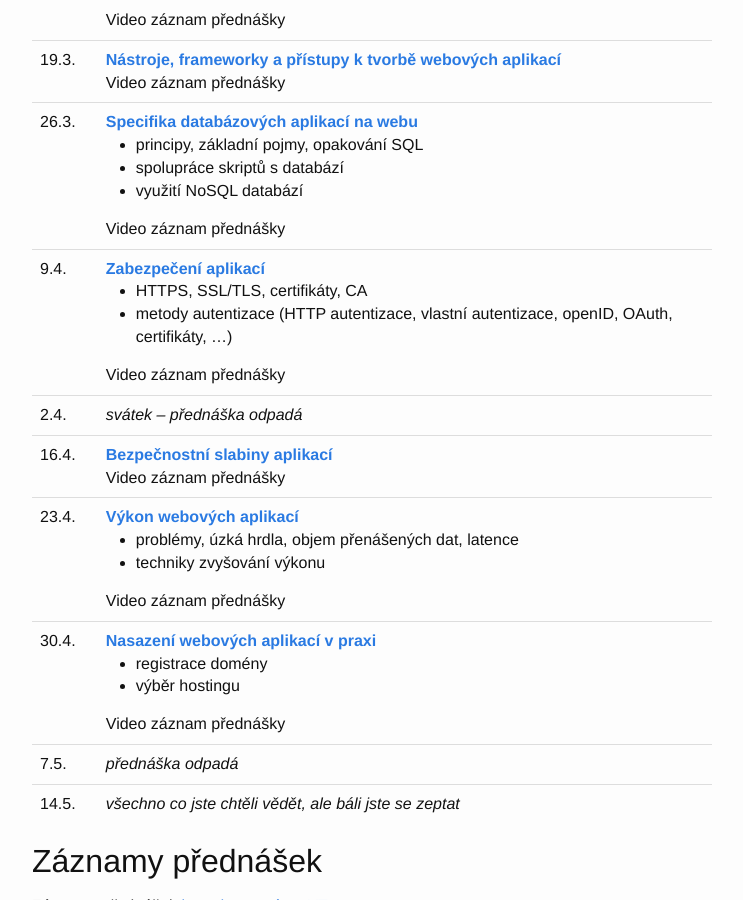
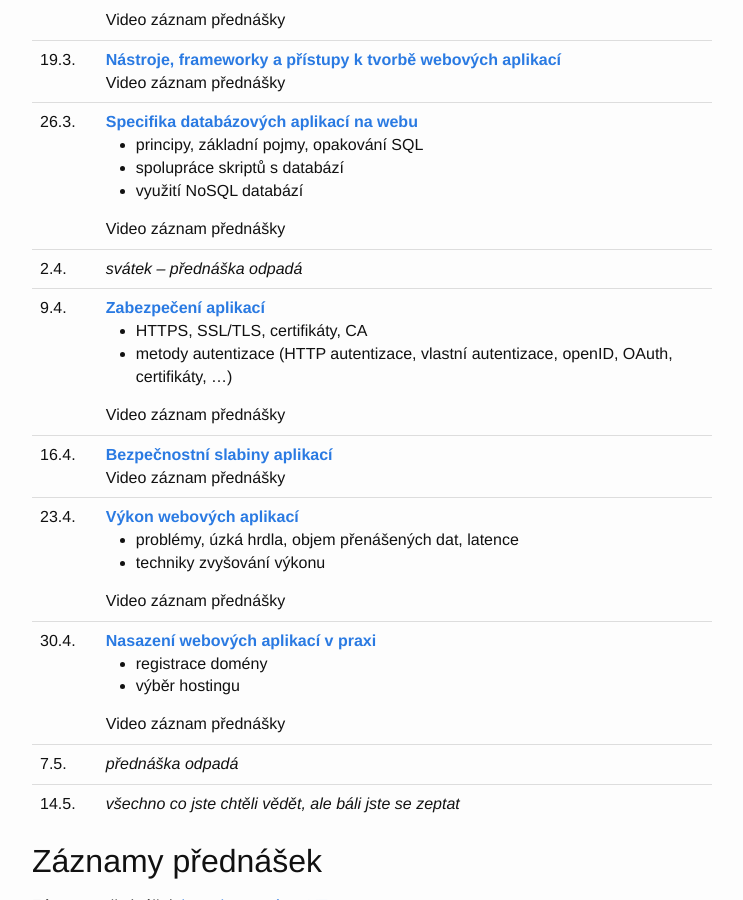
Before and after one commit to 4iz278/4iz278.github.io, a Jekyll site: the page built from prednasky/index.html, in a window 1280 px wide and 900 px high, scrolled down 894 px. Shown: the whole window, without its empty margins (268-1011 px from the left). Built offline with Jekyll 4.4.1, drawn with Linux system fonts in a browser that asks for light colours; nearby versions of some CDN libraries; some of the changed lines change nothing that is shown.

Commit message:
Fixed ordering of days

```diff
--- a/prednasky/index.html
+++ b/prednasky/index.html
@@ -104,6 +104,10 @@ emailem.</p>
       </td>
     </tr>
     <tr>
+      <td>2.4.</td>
+      <td><em>svátek &ndash; přednáška odpadá</em></td>
+    </tr>
+    <tr>
       <td>9.4.</td>
       <td><strong><a href="http://www.kosek.cz/vyuka/4iz278/prednasky/bezpecnost/">Zabezpečení aplikací</a></strong>
         <ul>
@@ -115,10 +119,6 @@ emailem.</p>
           <iframe width="560" height="315" src="https://www.youtube.com/embed/G3YkqxME4Uo" frameborder="0" allow="accelerometer; autoplay; encrypted-media; gyroscope; picture-in-picture" allowfullscreen></iframe>
         </details>
       </td>
-    </tr>
-    <tr>
-      <td>2.4.</td>
-      <td><em>svátek &ndash; přednáška odpadá</em></td>
     </tr>
     <tr>
       <td>16.4.</td>
```
